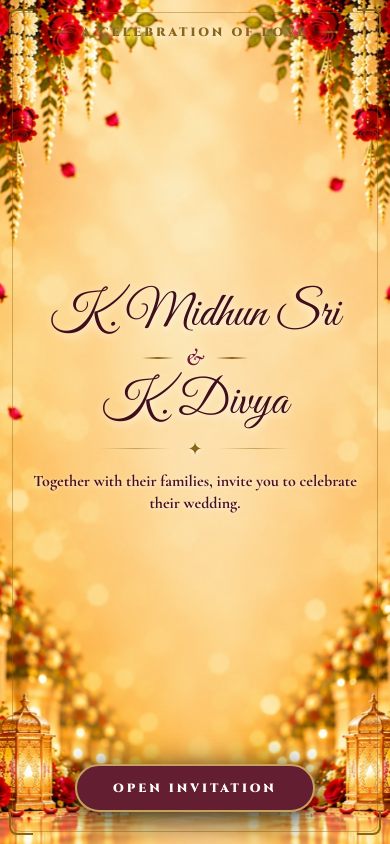
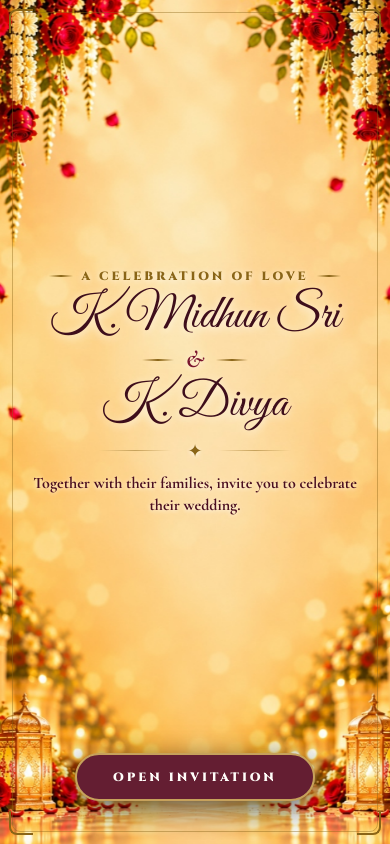
Before and after one commit to RubanThinks/mithumwedsdivya, a React (Vite) app: page / in a window 390 px wide. Built offline with nearby package versions, Linux system fonts and the light colour scheme; a web font is replaced by a local one.

Commit message:
fix: reposition intro celebration text above names, fix mobile open invitation button offset, and update year to 2026

```diff
--- a/src/components/CeremonySection.tsx
+++ b/src/components/CeremonySection.tsx
@@ -191,13 +191,13 @@ const CeremonySection: React.FC = () => {
               </span>
 
               <h3 className="font-cinzel text-2xl sm:text-3xl text-[#4A0E1F] font-black tracking-wide my-1 drop-shadow-sm">
-                12 November 2022
+                12 November 2026
               </h3>
             </div>
 
             <div className="relative z-10 pt-3 border-t border-[#C6A15B]/35 w-full mt-3">
               <p className="font-poppins text-sm text-[#5C4015] font-bold tracking-wider uppercase">
-                Saturday
+                Thursday
               </p>
             </div>
           </div>
--- a/src/components/IntroScreen.tsx
+++ b/src/components/IntroScreen.tsx
@@ -54,7 +54,8 @@ const IntroScreen: React.FC<IntroScreenProps> = ({ isVisible, onOpenInvitation }
       {isVisible && (
         <motion.div
           key="intro-screen"
-          className="fixed inset-0 z-50 w-screen h-screen flex flex-col items-center justify-between overflow-hidden py-4 sm:py-6 md:py-8 px-4"
+          className="fixed inset-0 z-50 w-full h-[100dvh] max-h-[100dvh] flex flex-col items-center justify-between overflow-hidden px-4 pt-6 pb-8 sm:pb-10"
+          style={{ paddingBottom: 'max(2.2rem, calc(env(safe-area-inset-bottom, 0px) + 1.5rem))' }}
           initial={{ opacity: 0 }}
           animate={{ opacity: 1 }}
           exit={{ opacity: 0, scale: 1.02, transition: { duration: 0.8 } }}
@@ -97,17 +98,20 @@ const IntroScreen: React.FC<IntroScreenProps> = ({ isVisible, onOpenInvitation }
             </div>
           </div>
 
-          {/* TOP SECTION: A Celebration of Love */}
-          <div className="relative z-20 text-center flex items-center justify-center gap-2 pt-2 sm:pt-4">
-            <span className="h-0.5 w-6 sm:w-12 bg-gradient-to-r from-transparent via-[#8A6517] to-transparent md:via-gold" />
-            <p className="font-cinzel tracking-[0.25em] text-[#8A6517] md:text-gold-light text-xs sm:text-sm uppercase font-black drop-shadow-[0_1px_3px_rgba(255,255,255,0.9)] md:drop-shadow-[0_2px_4px_rgba(0,0,0,0.95)]">
-              A Celebration of Love
-            </p>
-            <span className="h-0.5 w-6 sm:w-12 bg-gradient-to-l from-transparent via-[#8A6517] to-transparent md:via-gold" />
-          </div>
+          {/* Subtle top spacer to maintain balanced flex distribution without crowding top decorations */}
+          <div className="w-full h-2 sm:h-4 pointer-events-none" />
 
-          {/* CENTER SECTION: Couple Names and Tagline */}
-          <div className="relative z-20 text-center max-w-xl mx-auto flex flex-col items-center justify-center my-auto">
+          {/* CENTER SECTION: A Celebration of Love, Couple Names and Tagline (Middle-aligned) */}
+          <div className="relative z-20 text-center max-w-xl mx-auto flex flex-col items-center justify-center my-auto px-2">
+            {/* Lead-in: A Celebration of Love - Positioned just above couple's names, away from top floral overhang */}
+            <div className="flex items-center justify-center gap-2 sm:gap-3 mb-2 sm:mb-4">
+              <span className="h-0.5 w-6 sm:w-12 bg-gradient-to-r from-transparent via-[#8A6517] to-transparent md:via-gold" />
+              <p className="font-cinzel tracking-[0.25em] text-[#8A6517] md:text-gold-light text-xs sm:text-sm uppercase font-black drop-shadow-[0_1px_3px_rgba(255,255,255,0.95)] md:drop-shadow-[0_2px_4px_rgba(0,0,0,0.95)]">
+                A Celebration of Love
+              </p>
+              <span className="h-0.5 w-6 sm:w-12 bg-gradient-to-l from-transparent via-[#8A6517] to-transparent md:via-gold" />
+            </div>
+
             {/* Groom Name: Burgundy on Mobile, Ivory on Desktop */}
             <h1 className="font-great-vibes text-[#3E0E1B] md:text-ivory text-5xl sm:text-6xl md:text-7xl lg:text-8xl leading-none font-normal drop-shadow-[0_2px_4px_rgba(255,255,255,0.9)] md:drop-shadow-[0_4px_16px_rgba(0,0,0,0.95)]">
               K. Midhun Sri
@@ -138,11 +142,11 @@ const IntroScreen: React.FC<IntroScreenProps> = ({ isVisible, onOpenInvitation }
             </p>
           </div>
 
-          {/* BOTTOM SECTION: Open Invitation Button (Permanently Anchored & Visible) */}
-          <div className="relative z-20 pb-4 sm:pb-6 flex justify-center w-full">
+          {/* BOTTOM SECTION: Open Invitation Button (Comfortably elevated in tapping area, zero negative offset) */}
+          <div className="relative z-30 shrink-0 w-full flex justify-center pb-2 sm:pb-3">
             <motion.button
               type="button"
-              className="font-cinzel tracking-[0.25em] uppercase text-xs sm:text-sm font-black text-ivory border-2 border-gold bg-[#641E32] hover:bg-gold hover:text-burgundy-dark px-9 sm:px-12 py-3.5 sm:py-4 cursor-pointer rounded-full transition-all duration-300 shadow-[0_6px_30px_rgba(0,0,0,0.9)] hover:scale-105 active:scale-95"
+              className="font-cinzel tracking-[0.25em] uppercase text-xs sm:text-sm font-black text-ivory border-2 border-gold bg-[#641E32] hover:bg-gold hover:text-burgundy-dark px-9 sm:px-12 py-3.5 sm:py-4 cursor-pointer rounded-full transition-all duration-300 shadow-[0_8px_30px_rgba(0,0,0,0.65)] hover:scale-105 active:scale-95 touch-manipulation"
               whileHover={{ scale: 1.05 }}
               whileTap={{ scale: 0.95 }}
               onClick={onOpenInvitation}
--- a/src/components/LocationSection.tsx
+++ b/src/components/LocationSection.tsx
@@ -283,7 +283,7 @@ const LocationSection = () => {
                 Wedding Ceremony
               </h4>
               <p className="font-playfair text-xl sm:text-2xl text-[#4A0E1F] font-black mb-1 drop-shadow-sm">
-                12 November 2022
+                12 November 2026
               </p>
               <div className="inline-flex items-center gap-1.5 text-xs text-[#2E1810] font-poppins font-bold bg-[#4A0E1F]/10 border border-[#C6A15B]/35 px-3 py-1 rounded-full mt-1">
                 <Clock className="w-3.5 h-3.5 text-[#8A6517]" />
@@ -331,7 +331,7 @@ const LocationSection = () => {
                 Dinner Celebration
               </h4>
               <p className="font-playfair text-xl sm:text-2xl text-[#4A0E1F] font-black mb-1 drop-shadow-sm">
-                12 November 2022
+                12 November 2026
               </p>
               <div className="inline-flex items-center gap-1.5 text-xs text-[#2E1810] font-poppins font-bold bg-[#4A0E1F]/10 border border-[#C6A15B]/35 px-3 py-1 rounded-full mt-1">
                 <Clock className="w-3.5 h-3.5 text-[#8A6517]" />
--- a/src/components/ScratchCardReveal.tsx
+++ b/src/components/ScratchCardReveal.tsx
@@ -392,7 +392,7 @@ const ScratchCardReveal: React.FC<ScratchCardRevealProps> = ({ onRevealed }) =>
 
           {/* Prominent Revealed Wedding Date */}
           <h3 className="font-cinzel text-2xl sm:text-3xl md:text-4xl text-[#4A0E1F] font-black tracking-widest uppercase drop-shadow-[0_2px_4px_rgba(255,255,255,0.9)] my-1">
-            12 NOVEMBER 2022
+            12 NOVEMBER 2026
           </h3>
 
           {/* Auspicious Muhurtham Time */}
```
